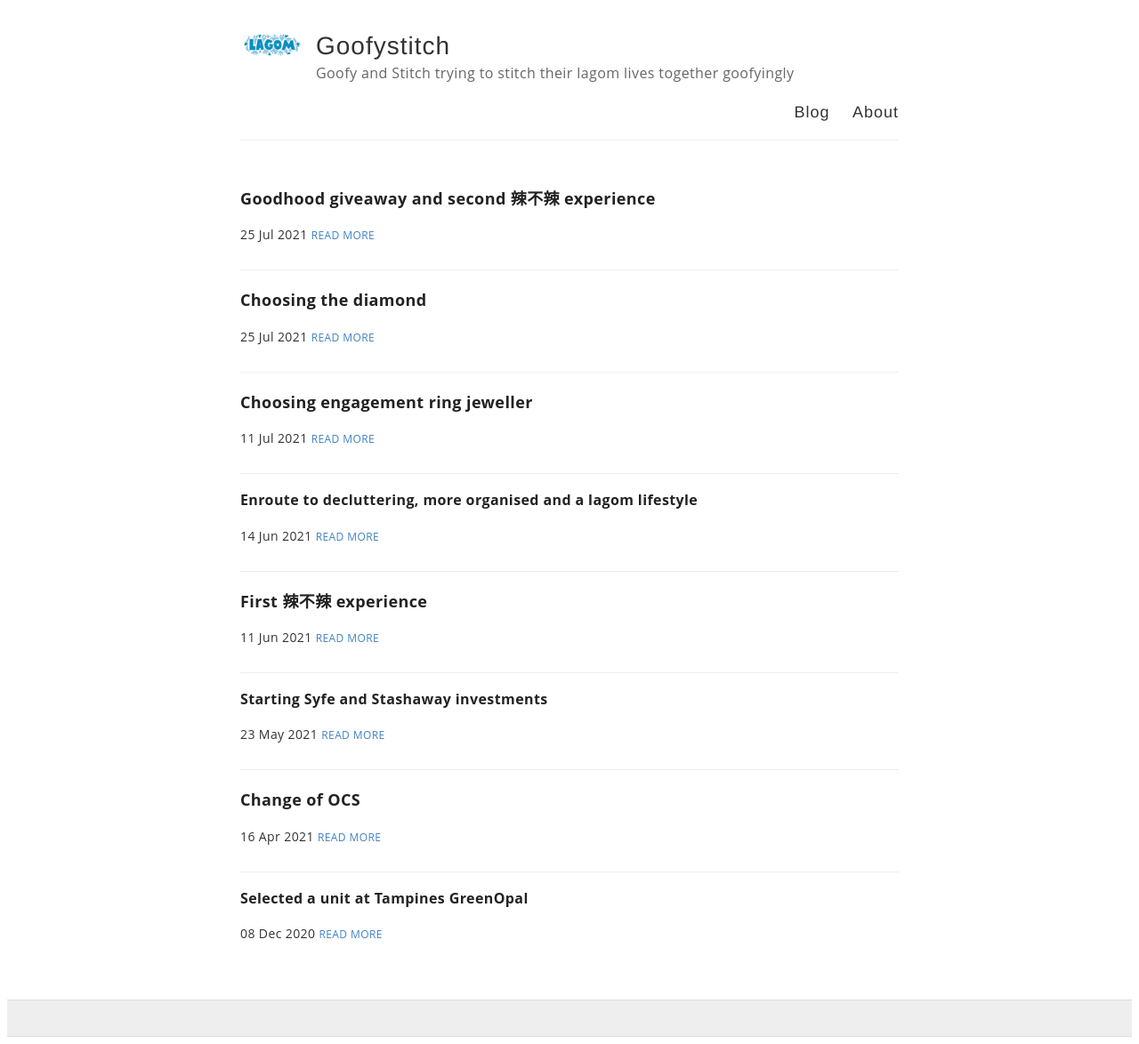
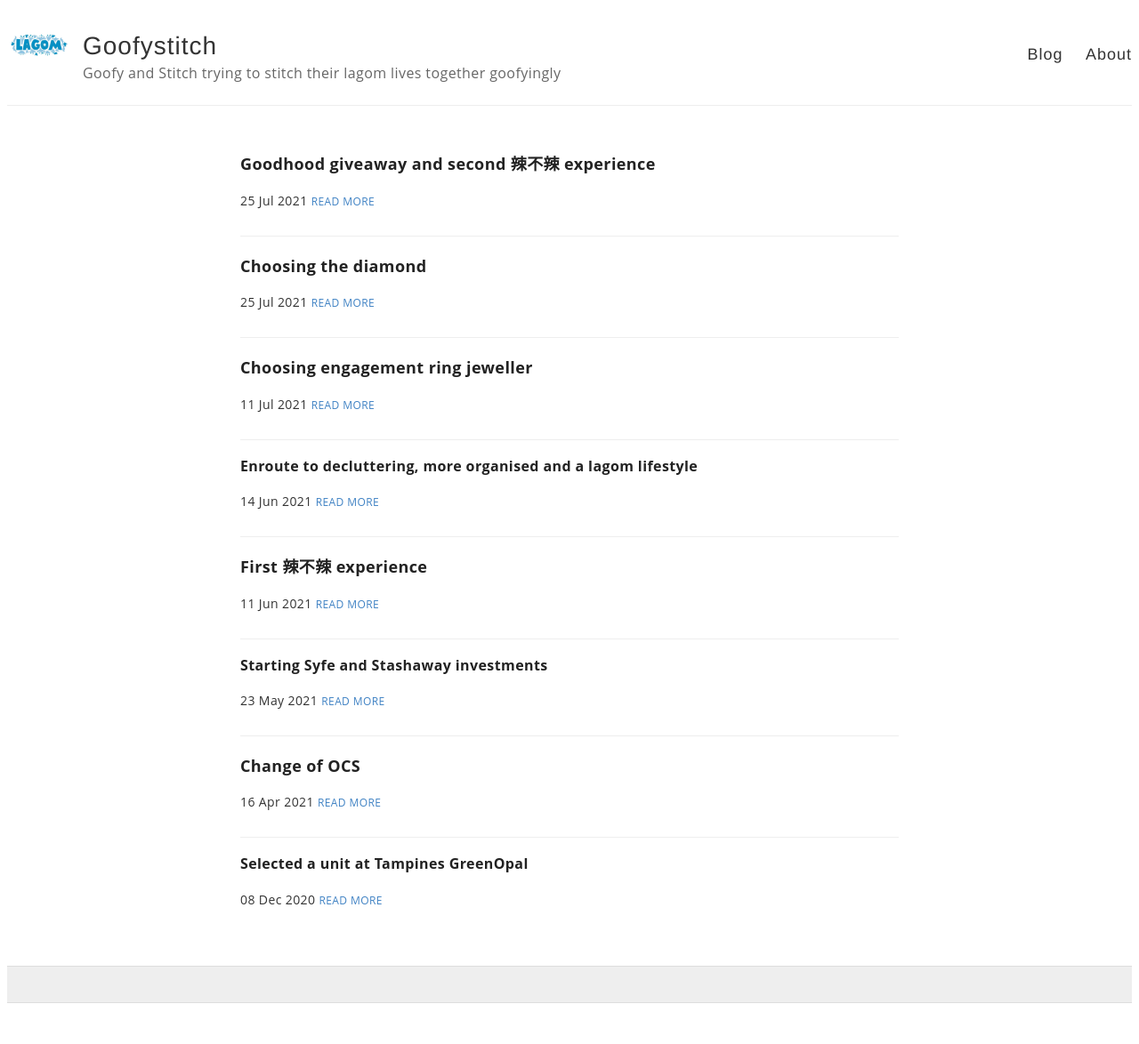
Before and after one commit to ourcarus/casadelagom, a Jekyll site: the page built from index.html, in a window 1280 px wide. Shown: the whole page at 89% size. Built offline with Jekyll 4.4.1, drawn with Linux system fonts in a browser that asks for light colours; after the commit the page ends 1136 px from its top, so only the background shows below that.

Commit message:
Update default.html

```diff
--- a/_layouts/default.html
+++ b/_layouts/default.html
@@ -17,7 +17,7 @@
 
   <body>
     <div class="wrapper-masthead">
-      <div class="container">
+      <div class="w3-container">
         <header class="masthead clearfix">
           <a href="{{ site.baseurl }}/" class="site-avatar"><img src="{{ site.avatar }}" /></a>
 
```
